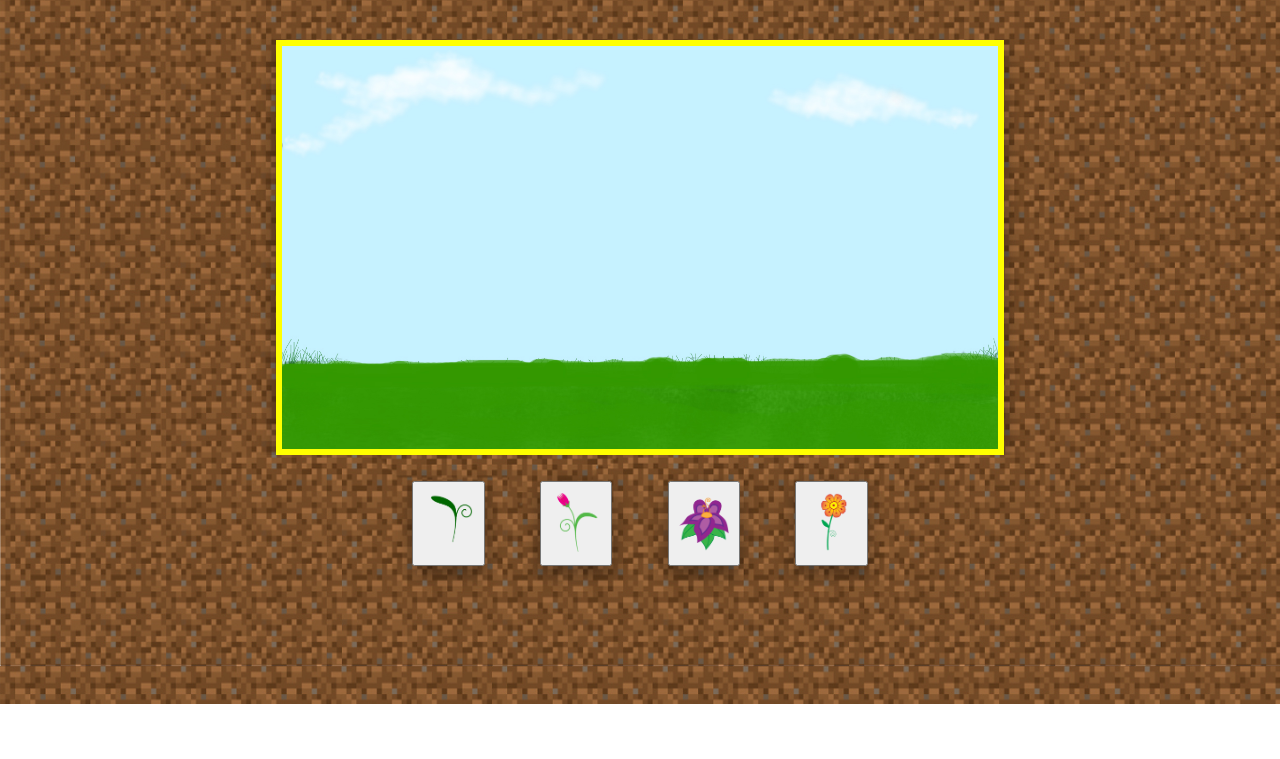
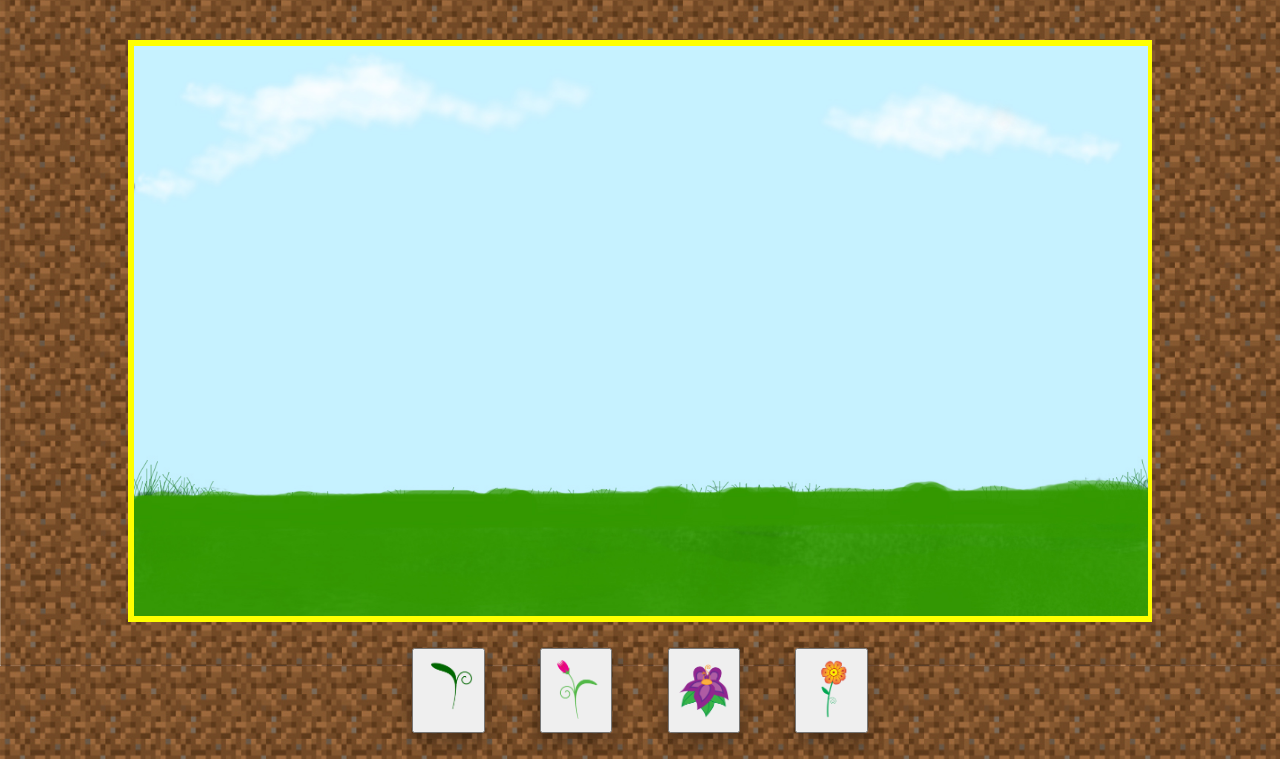
Before and after one commit to rrakowski1/project3rakowski, a plain HTML site: page index.html in a window 1280 px wide. Shown: the part 134-893 px from the top of the page. Before the commit the page ends 838 px from the top, so only its background shows below. Drawn offline with Linux system fonts and the light colour scheme.

Commit message:
got garden box matched up

```diff
--- a/less/main.less
+++ b/less/main.less
@@ -32,14 +32,14 @@ h1 {
   text-shadow: 2px 2px yellow;
 }
 #garden {
-  width: 70%;
+  width: 80%;
   margin: 1em auto 0 auto;
   overflow: hidden;
   position: relative;
   z-index: 0;
 }
 #garden img {
-  width: 80%;
+  width: 99%;
   border: 6px solid yellow;
   height: auto;
   display: block;
```
Also changed, not shown: css/main.css.
